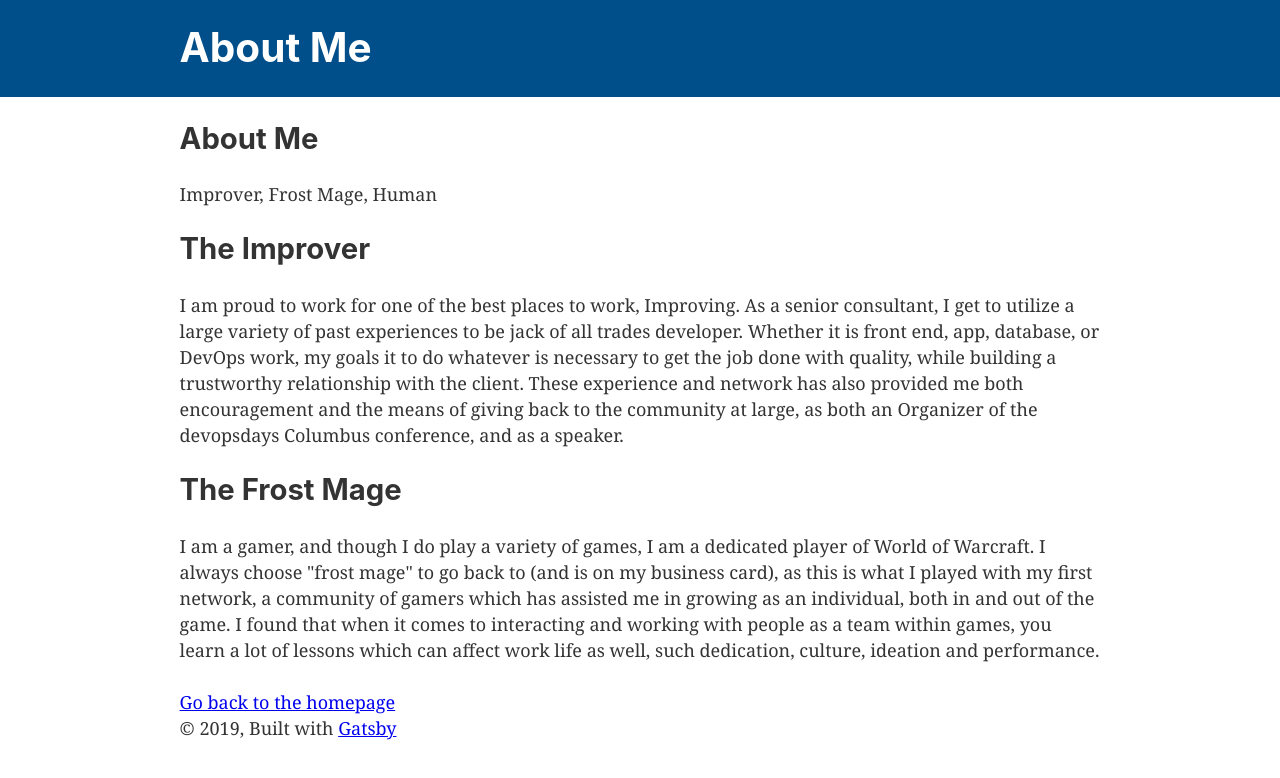
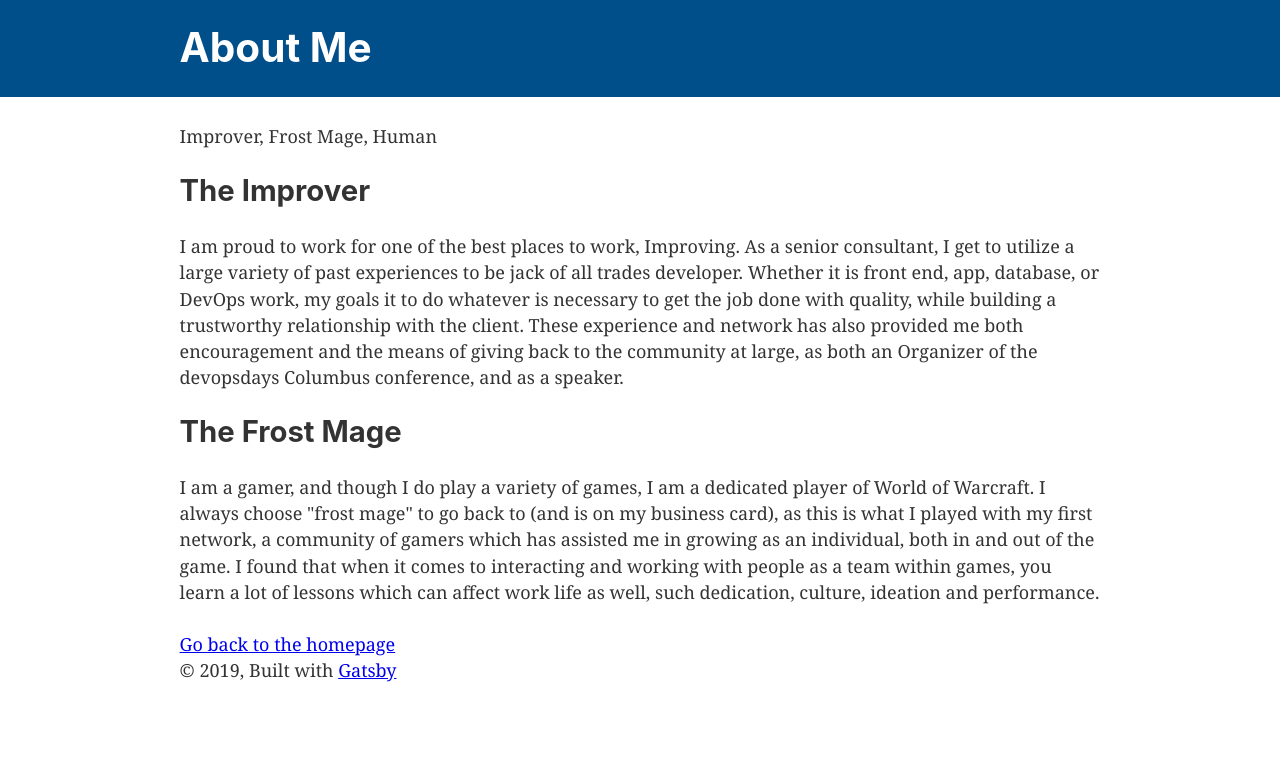
Before and after one commit to kjenkins19/kylana, a Gatsby site: page /about in a window 1280 px wide. Built offline with nearby package versions, Linux system fonts and the light colour scheme; Gatsby itself is replaced by a stand-in of ours.

Commit message:
Removing second title

```diff
--- a/src/pages/about.js
+++ b/src/pages/about.js
@@ -7,7 +7,6 @@ import MainLayout from "../components/mainLayout"
 const AboutMe = () => (
   <MainLayout pageTitle="About Me">
     <SEO title="About Me"/>
-    <h2>About Me</h2>
     <p>Improver, Frost Mage, Human</p>
 
     <h2>The Improver</h2>
```
